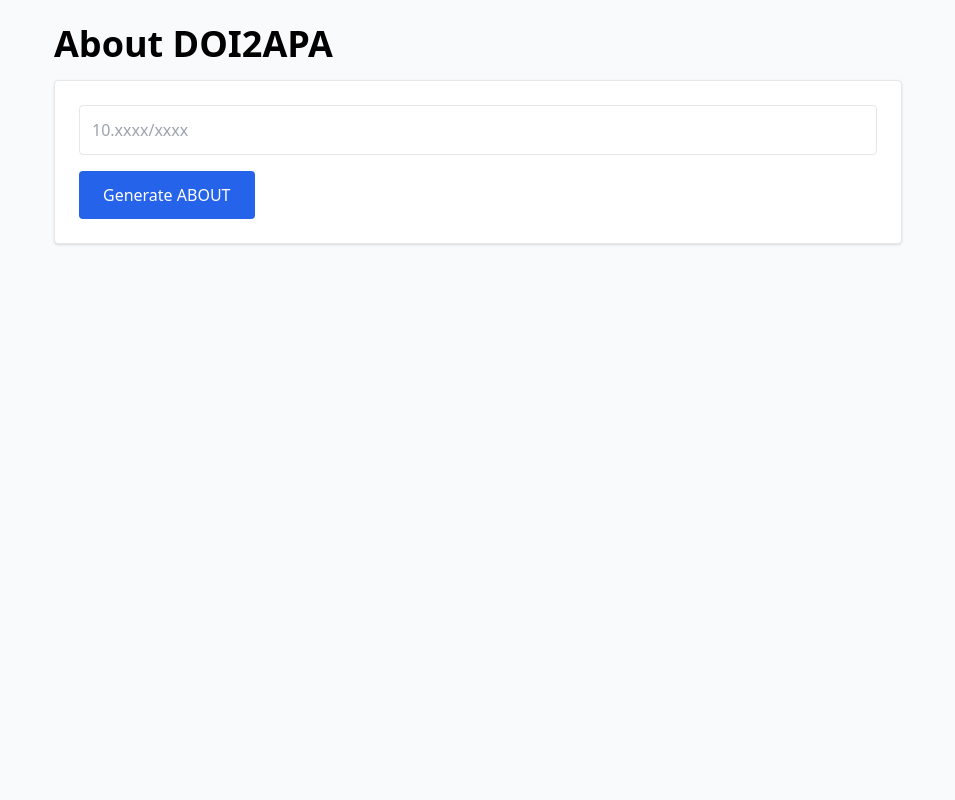
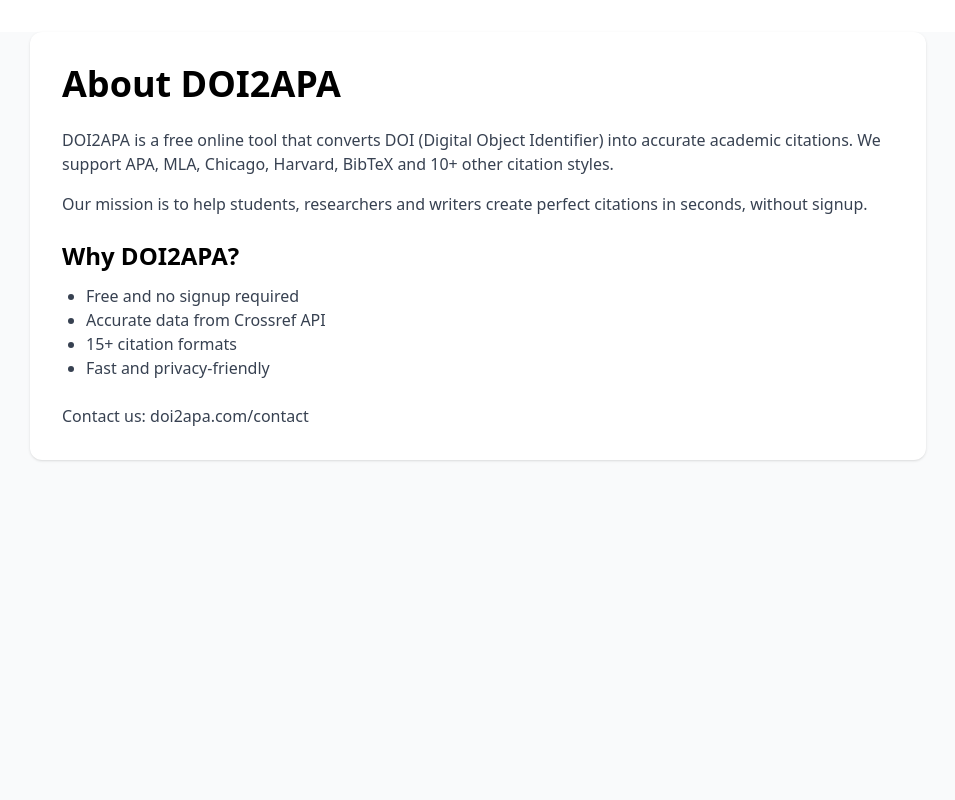
Before and after one commit to mahmoodabdm/doi2apa-15pages-fixed, a Next.js app: page /about in a window 1280 px wide. Shown: the top 800 px of the page, without its empty margins (162-1117 px from the left). Built offline with nearby package versions, Linux system fonts and the light colour scheme.

Commit message:
Update page.tsx

```diff
--- a/app/about/page.tsx
+++ b/app/about/page.tsx
@@ -1,34 +1,23 @@
-"use client";
-import { useState } from "react";
-export default function Page() {
-  const [doi, setDoi] = useState("");
-  const [result, setResult] = useState("");
-  const [loading, setLoading] = useState(false);
-  const generate = async () => {
-    if (!doi.trim()) return;
-    setLoading(true);
-    try {
-      const clean = doi.trim().replace("https://doi.org/","").replace("http://doi.org/","");
-      const res = await fetch(`https://api.crossref.org/works/${clean}`);
-      const data = await res.json();
-      const m = data.message;
-      const authors = m.author?.map((a:any)=>`${a.family}, ${a.given?.[0]}.`).join(", ") || "Author";
-      const year = m.published?.["date-parts"]?.[0]?.[0] || "2024";
-      const title = m.title?.[0] || "";
-      const journal = m["container-title"]?.[0] || "";
-      setResult(`${authors} (${year}). ${title}. ${journal}. https://doi.org/${clean}`);
-    } catch{ setResult("Invalid DOI. Try 10.1038/s41586-019-1233-x"); }
-    setLoading(false);
-  };
+export default function AboutPage() {
   return (
     <main className="min-h-screen bg-gray-50">
-      <div className="max-w-4xl mx-auto p-6">
-        <h1 className="text-4xl font-bold mb-4">About DOI2APA</h1>
-        <div className="bg-white p-6 rounded shadow border">
-          <input value={doi} onChange={e=>setDoi(e.target.value)} placeholder="10.xxxx/xxxx" className="w-full p-3 border rounded mb-4" />
-          <button onClick={generate} className="bg-blue-600 text-white px-6 py-3 rounded">{loading?"Loading...":"Generate ABOUT"}</button>
-          {result && <div className="mt-4 p-4 bg-blue-50 border rounded break-words">{result}</div>}
-        </div>
+      <div className="max-w-4xl mx-auto p-8 bg-white mt-8 rounded-xl shadow">
+        <h1 className="text-4xl font-bold mb-6">About DOI2APA</h1>
+        <p className="text-gray-700 mb-4">
+          DOI2APA is a free online tool that converts DOI (Digital Object Identifier) into accurate academic citations.
+          We support APA, MLA, Chicago, Harvard, BibTeX and 10+ other citation styles.
+        </p>
+        <p className="text-gray-700 mb-4">
+          Our mission is to help students, researchers and writers create perfect citations in seconds, without signup.
+        </p>
+        <h2 className="text-2xl font-semibold mt-6 mb-3">Why DOI2APA?</h2>
+        <ul className="list-disc ml-6 text-gray-700">
+          <li>Free and no signup required</li>
+          <li>Accurate data from Crossref API</li>
+          <li>15+ citation formats</li>
+          <li>Fast and privacy-friendly</li>
+        </ul>
+        <p className="text-gray-700 mt-6">Contact us: doi2apa.com/contact</p>
       </div>
     </main>
   );
```
